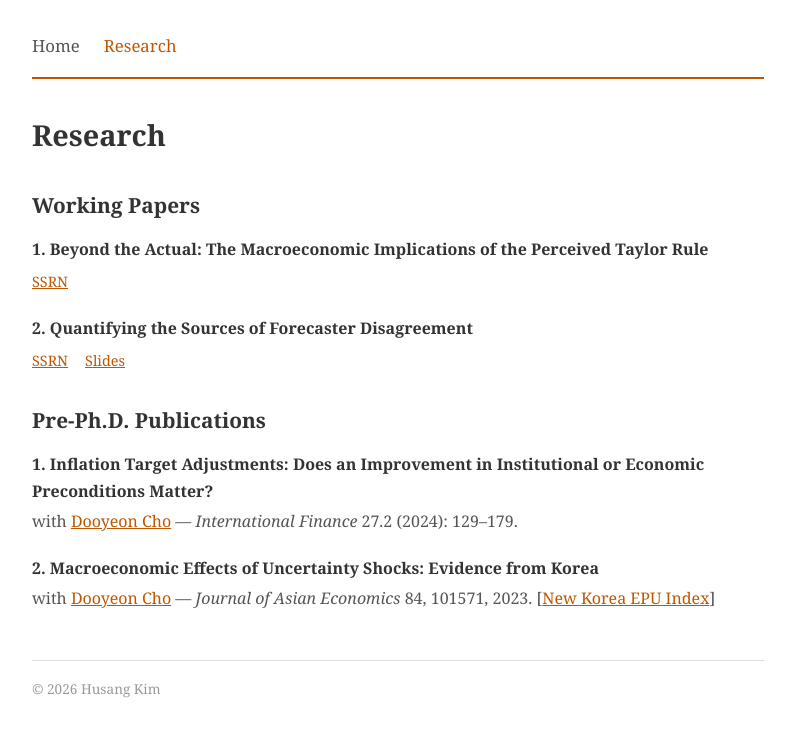
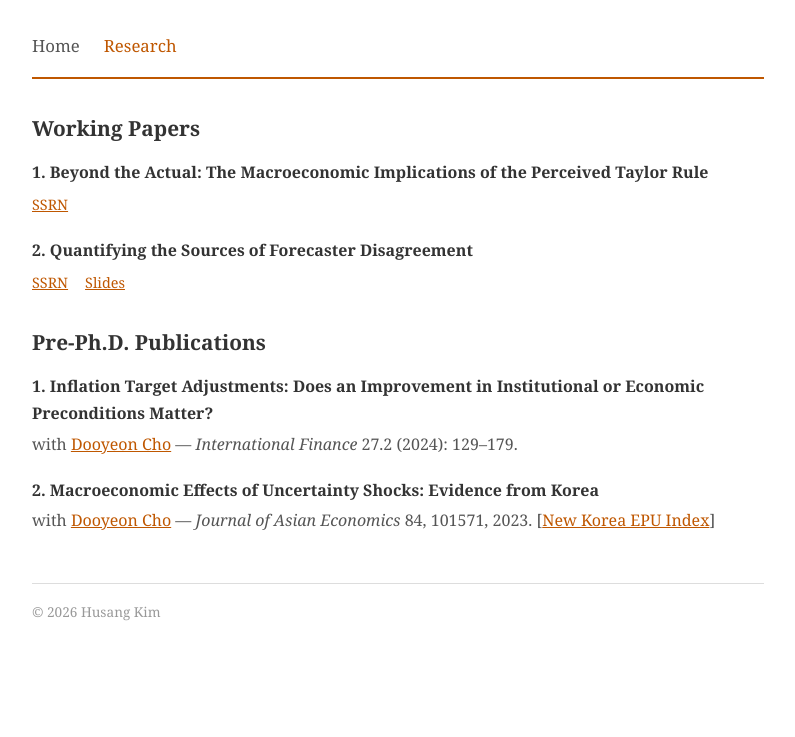
Before and after one commit to husang-kim/husang-kim.github.io, a Jekyll site: the page built from research.md, in a window 1280 px wide. Shown: the top 737 px of the page, without its empty margins (242-1037 px from the left). Built offline with Jekyll 4.4.1, drawn with Linux system fonts in a browser that asks for light colours.

Commit message:
Update research.md

```diff
--- a/research.md
+++ b/research.md
@@ -4,8 +4,6 @@ title: Research
 description: "Research by Husang Kim. Working papers and Publications."
 permalink: /research
 ---
-
-<h1 class="page-title">Research</h1>
 
 ## Working Papers
 
```
